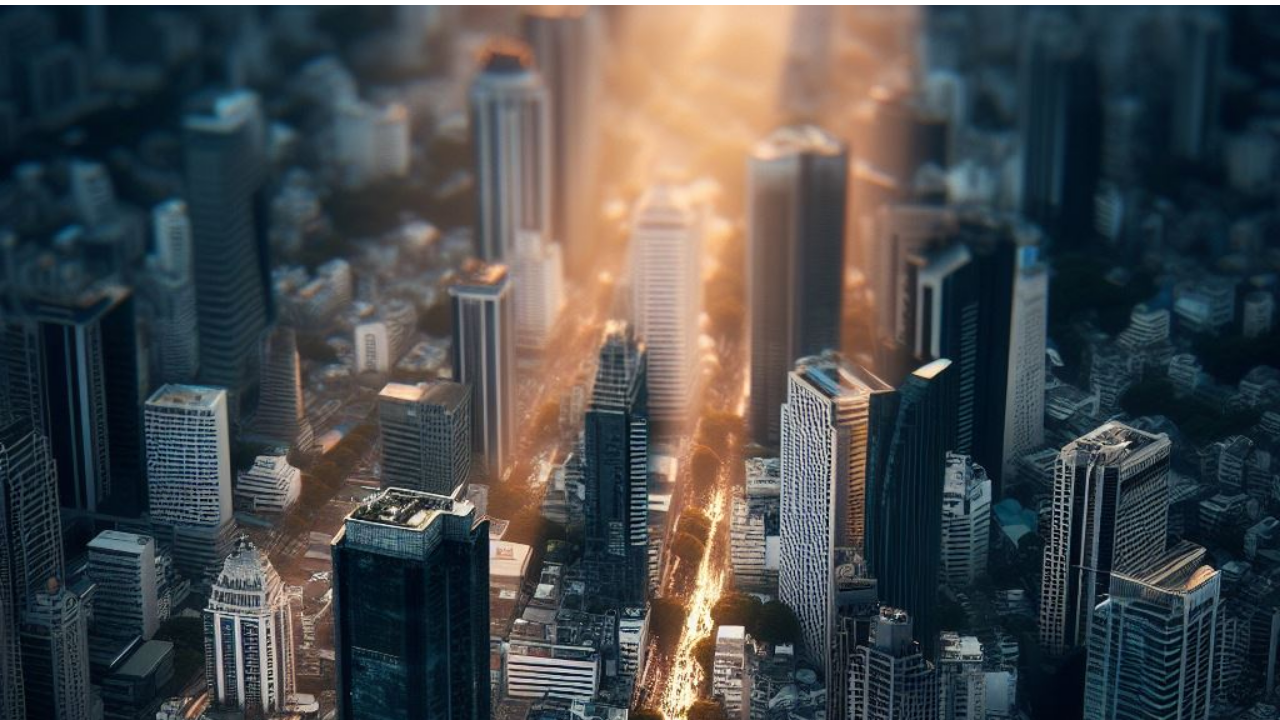
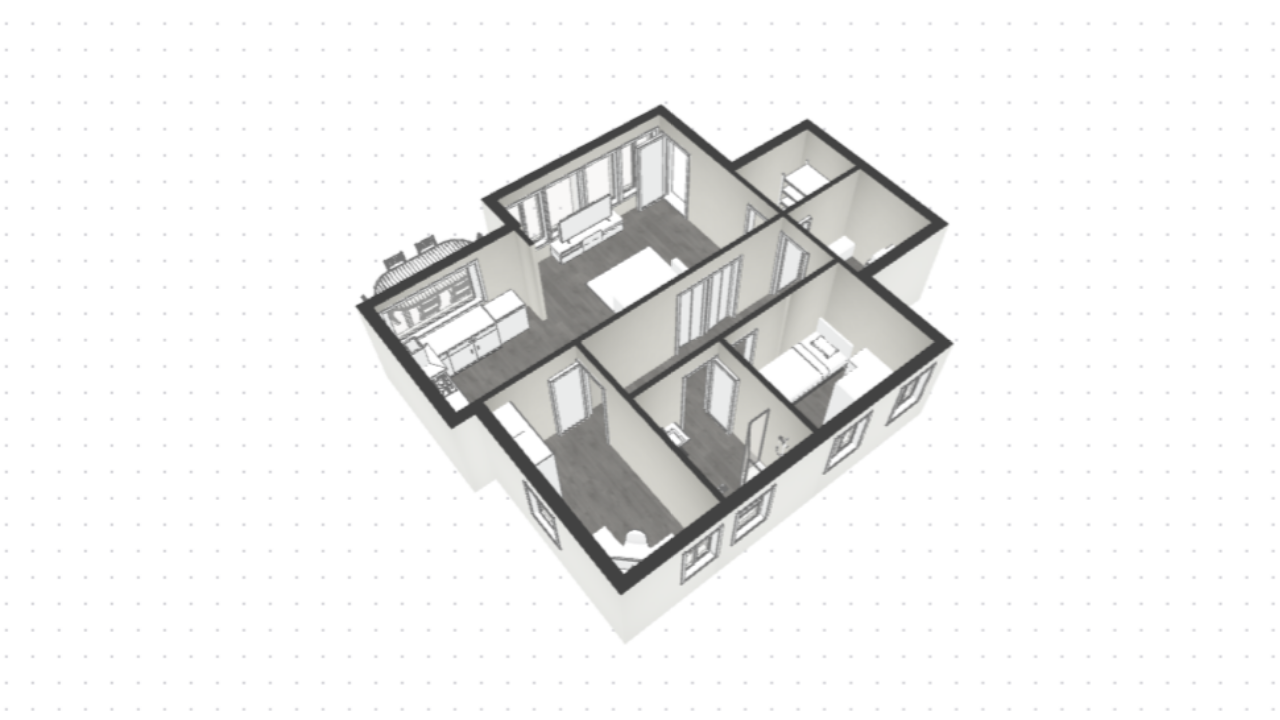
Before and after one commit to EmanuelPB123/my_page_HC, a plain HTML site: page index.html in a window 1280 px wide. Shown: the part 80-800 px from the top of the page. Drawn offline with nearby package versions, Linux system fonts and the light colour scheme.

Commit message:
Add files via upload

```diff
--- a/index.html
+++ b/index.html
@@ -5,26 +5,10 @@
     <title>Responsive Example</title>
     <meta name="viewport" content="width=device-width, initial-scale=1">
     <link rel="stylesheet" href="https://stackpath.bootstrapcdn.com/bootstrap/4.3.1/css/bootstrap.min.css">
-    <link rel="icon" href="House.png">
-    <style>
-        header {
-            background-image: url('OIG4.taFvORqRi4QM.jpeg');
-            background-size: cover;
-            background-position: center;
-            height: 100vmax;
-            display: flex;
-            align-items: center;
-            justify-content: center;
-            color: white;
-            text-align: center;
-            background-repeat: no-repeat;
-        }
-    </style>
+    <link rel="icon" href="/House.png">
 </head>
 
 <body>
-
-
     <nav href="#" class="navbar navbar-expand-lg navbar-light ">
         <!--         <a class="navbar-brand">Navbar</a> -->
         <div class="navbar" id="">
@@ -53,9 +37,35 @@
             </ul>
         </div>
     </nav>
-    <header class="header">
-        <!--         <button class="btn btn-primary btn-lg" role="button" onclick="window.open('https://www.google.com.ar/')">Pedir diseño</button> -->
+    <header class="header" >
+        <div id="carouselExampleIndicators" class="carousel slide" data-ride="carousel" data-interval="3000">
+            <ol class="carousel-indicators">
+              <li data-target="#carouselExampleIndicators" data-slide-to="0" class="active"></li>
+              <li data-target="#carouselExampleIndicators" data-slide-to="1"></li>
+              <li data-target="#carouselExampleIndicators" data-slide-to="2"></li>
+            </ol>
+            <div class="carousel-inner">
+              <div class="carousel-item active">
+                <img class="d-block w-100" src="/1.jpeg" alt="First slide">
+              </div>
+              <div class="carousel-item">
+                <img class="d-block w-100" src="/2.png" alt="Second slide">
+              </div>
+              <div class="carousel-item">
+                <img class="d-block w-100" src="/3.png" alt="Third slide">
+              </div>
+            </div>
+            <a class="carousel-control-prev" href="#carouselExampleIndicators" role="button" data-slide="prev">
+              <span class="carousel-control-prev-icon" aria-hidden="true"></span>
+              <span class="sr-only">Previous</span>
+            </a>
+            <a class="carousel-control-next" href="#carouselExampleIndicators" role="button" data-slide="next">
+              <span class="carousel-control-next-icon" aria-hidden="true"></span>
+              <span class="sr-only">Next</span>
+            </a>
+          </div>
     </header>
+
 
     <!--     <div class="container mt-5">
         <div class="row">
--- a/scripts.js
+++ b/scripts.js
@@ -8,3 +8,7 @@ navbarToggle.addEventListener('click', () => {
   // Toggle the display property of the dropdown menu
   navbarMenu.style.display = navbarMenu.style.display === 'block' ? 'none' : 'block';
 });
+
+$('.carousel').carousel({
+  interval: 2500
+})
```
Also changed, not shown: 1.jpeg (added), 2.png (added), 3.png (added), House.png (added).
